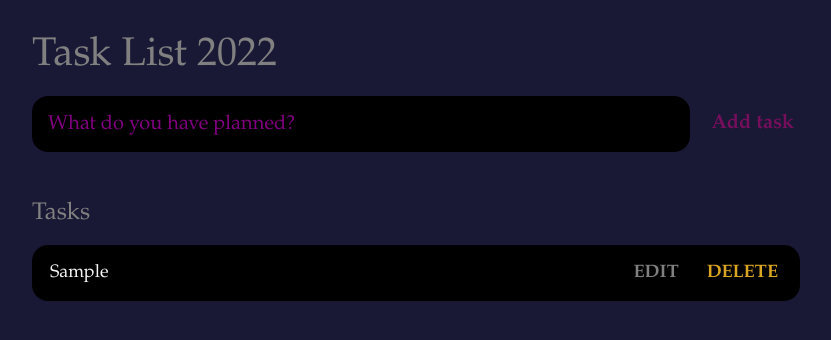
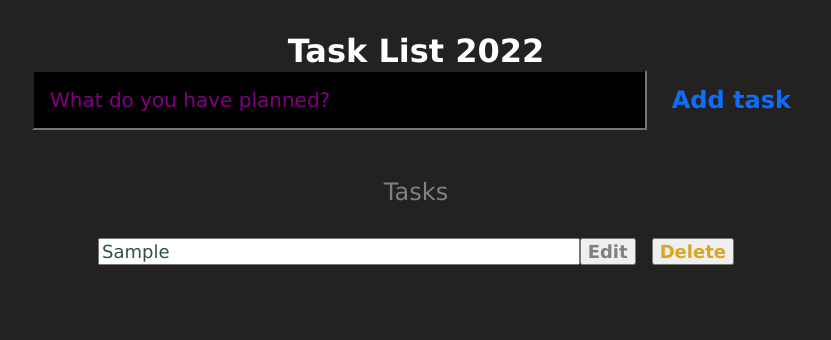
Before and after one commit to TimsinaKaushal/kaamgarr, a plain HTML site: page index.html in a window 1280 px wide. Both pictures are taken after typing "Sample" into the empty fields and a click on the input "Add task". Shown: the whole page, without its empty margins (224-1055 px from the left). Drawn offline with Linux system fonts and the light colour scheme.

Commit message:
Update main.css

```diff
--- a/main.css
+++ b/main.css
@@ -1,48 +1,34 @@
 * {
     box-sizing: border-box;
     margin: 0;
-    font-family: 'garamond';
+    font-family:Verdana, Geneva, Tahoma, sans-serif;
 }
 
 body {
     display: flex;
     flex-direction: column;
     min-height: 100vh;
-    background: rgb(25, 25, 54);
+    background: rgb(36, 33, 33);
     color: white;
 }
 
 header {
+    text-align: center;
     padding: 2rem 1rem;
     max-width: 800px;
     width: 100%;
     margin: 0 auto;
 }
 
-header h1 {
-    font-size: 2.5rem;
-    font-weight: 300;
-    color: gray;
-    margin-bottom: 1rem
-}
-
 #new-task-form {
     display: flex;
-}
-
-input,
-button {
-    appearance: none;
-    border: none;
-    outline: none;
-    background: none;
 }
 
 #new-task-input {
     flex: 1 1 0%;
     background-color: black;
     padding: 1rem;
-    border-radius: 1rem;
+    border-radius: none;
     margin-right: 1rem;
     color: lightblue;
     font-size: 1.25rem;
@@ -53,17 +39,21 @@ button {
 }
 
 #new-task-submit {
-    color: rgb(117, 14, 91);
-    font-size: 1.25rem;
-    font-weight: 700;
+
     cursor: pointer;
-    transition: 0.4s;
+    font-weight: 600;
+    background-color: transparent;
+    border: solid transparent;
+    font-size: 1.5rem;
+    border-radius: .15rem;
+    color: #0d6efd;
+    border-color: transparent;
 }
 main {
     flex: 1 1 0%;
-    max-width: 800px;
+    max-width: 700px;
     width: 100%;
-    margin: 0 auto;
+    margin:  auto;
 }
 
 .task-list {
@@ -71,6 +61,7 @@ main {
 }
 
 .task-list h2 {
+    text-align: center;
     font-size: 1.5rem;
     font-weight: 300;
     color: gray;
@@ -80,10 +71,10 @@ main {
 #tasks .task {
     display: flex;
     justify-content: space-between;
-    background-color: black;
+    background-color: transparent;
     padding: 1rem;
     border-radius: 1rem;
-    margin-bottom: 1rem;
+    /* margin-bottom: 1rem; */
 }
 
 #tasks .task .content {
@@ -91,7 +82,7 @@ main {
 }
 
 .task .content .text {
-    color: whitesmoke;
+    color: darkslategray;
     font-size: 1.125rem;
     width: 100%;
     display: block;
@@ -99,7 +90,7 @@ main {
 }
 
 .task .content .text:not(:read-only) {
-    color: rgb(49, 22, 26);
+    color:darkorchid;
 }
 
 #tasks .task .actions {
@@ -112,7 +103,6 @@ main {
     margin: 0 0.5rem;
     font-size: 1.125rem;
     font-weight: 700;
-    text-transform: uppercase;
     transition: 0.4s;
 }
 
```
